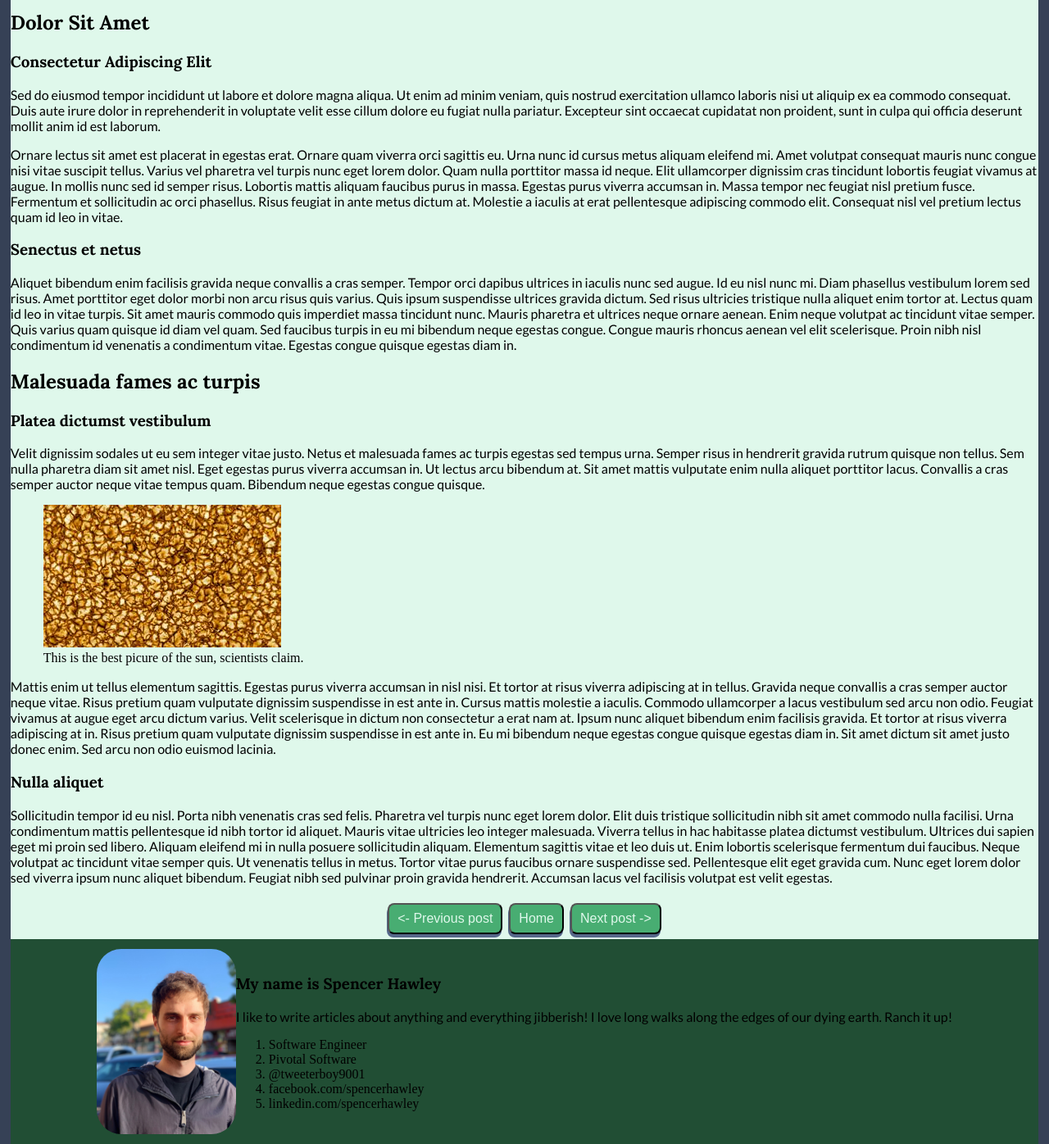
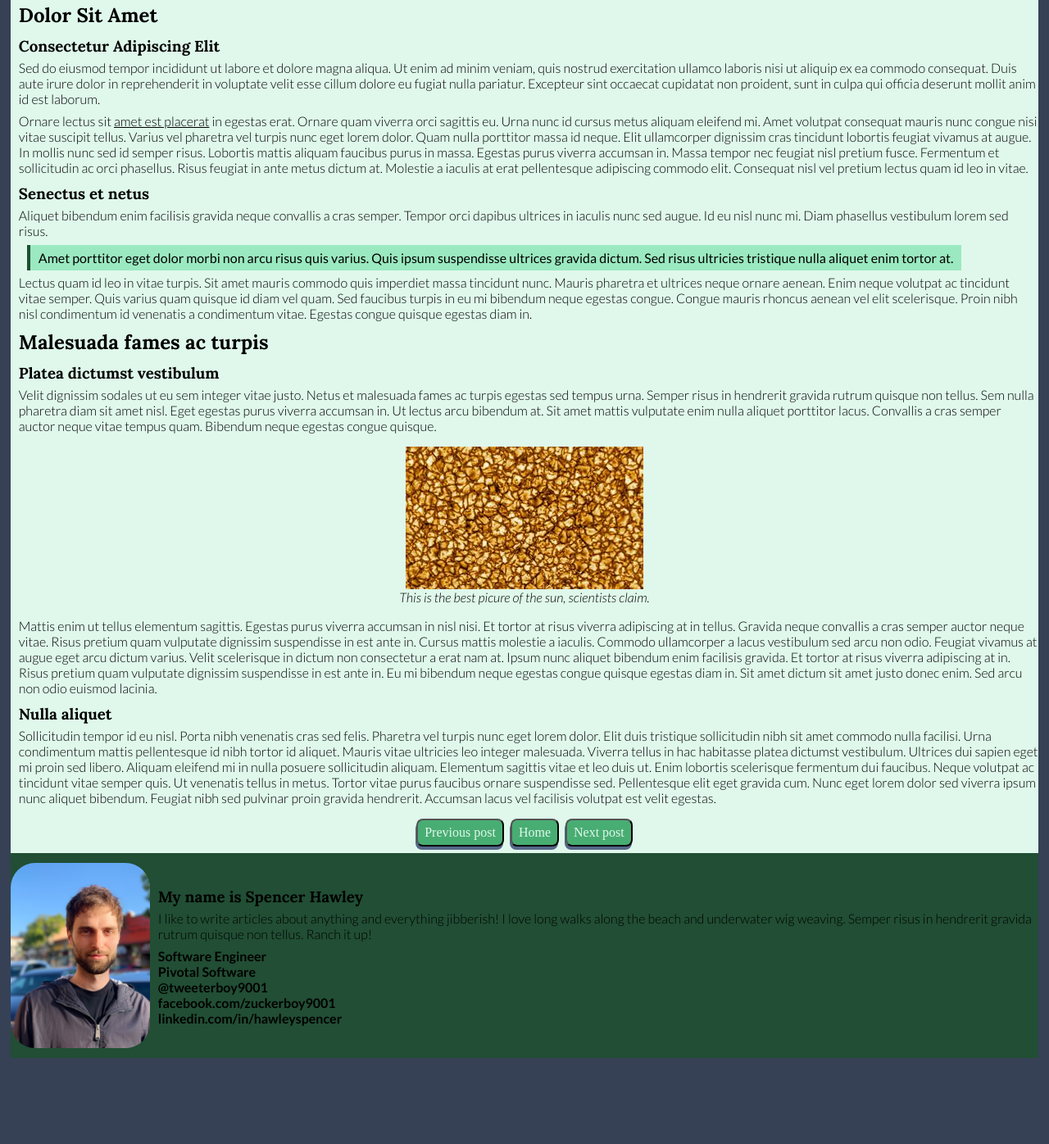
Before and after one commit to sphawley/blog, a plain HTML site: page pages/post.html in a window 1280 px wide. Shown: the part 382-1778 px from the top of the page at 82% size. After the commit the page ends 1673 px from the top, so only its background shows below. Drawn offline with Linux system fonts and the light colour scheme; a web font is replaced by a local one.

Commit message:
feat: clean up text with typography and proper spacing

```diff
--- a/css/home.css
+++ b/css/home.css
@@ -32,6 +32,7 @@
 .intro {
     grid-area: int;
     background-color: #DFF8EB;
+    padding: 20px 10px;
 }
 
 .recentPosts {
--- a/css/post.css
+++ b/css/post.css
@@ -51,3 +51,30 @@
     height: auto;
     border-radius: 30px;
 }
+
+.articleImage {
+    display: block;
+    margin-left: auto;
+    margin-right: auto;
+}
+
+figcaption {
+    text-align: center;
+    font-family: 'Lato', sans-serif;
+    margin: 0 0 0 0;
+    font-size: 16px;
+    font-weight: 300;
+}
+
+blockquote {
+    display: inline-block;
+    font-family: 'Lato', sans-serif;
+    margin: 0 0 5px 20px;
+    padding: 6px 10px;
+    font-size: 16px;
+    font-weight: 400;
+    border-left-style: solid;
+    border-color: #214E34;
+    border-width: 4px;
+    background-color: #9BE9C0;
+}
--- a/css/style.css
+++ b/css/style.css
@@ -5,7 +5,8 @@
 .button {
     display: inline-block;
     margin: 0 4px 0 4px;
-    padding: 8px 10px;
+    padding: 6px 8px;
+    font-family: 'Slabo 13px', serif;
     font-size: 16px;
     cursor: pointer;
     text-align: center;
@@ -27,15 +28,24 @@
 
 h1 {
     font-family: 'Abril Fatface', cursive;
+    font-size: 46px;
+    color: #011638;
+    margin: 0 0 15px 10px;
 }
 
 h2,
 h3 {
     font-family: 'Lora', serif;
+    margin: 10px 0 5px 10px;
+    font-weight: bolder;
 }
 
-p {
+p,
+label {
     font-family: 'Lato', sans-serif;
+    margin: 0 0 8px 10px;
+    font-size: 16px;
+    font-weight: 300;
 }
 
 a {
@@ -51,3 +61,14 @@ a:hover {
 body {
     background-color: #364156
 }
+
+ol,
+ul {
+    list-style: square;
+    padding-left: 20px;
+    margin: 0 0 15px 0;
+}
+
+li {
+    padding-top: 8px;
+}
--- a/css/subscribe.css
+++ b/css/subscribe.css
@@ -16,6 +16,11 @@
 .enticement {
     grid-area: ent;
     background-color: #CDCDCD;
+    margin: 0;
+    text-align: center;
+    margin-top: 15px;
+    border-top-left-radius: 20px;
+    border-top-right-radius: 20px;
 }
 
 .form {
@@ -25,6 +30,7 @@
     justify-content: center;
     align-items: center;
     background-color: #DFF8EB;
+    padding: 15px 0;
 }
 
 .homeButton {
@@ -33,4 +39,6 @@
     justify-content: center;
     align-items: center;
     background-color: #CDCDCD;
+    border-bottom-left-radius: 20px;
+    border-bottom-right-radius: 20px;
 }
--- a/pages/post.html
+++ b/pages/post.html
@@ -16,37 +16,38 @@
                 <h2>Dolor Sit Amet</h2>
                 <h3>Consectetur Adipiscing Elit</h3>
                 <p>Sed do eiusmod tempor incididunt ut labore et dolore magna aliqua. Ut enim ad minim veniam, quis nostrud exercitation ullamco laboris nisi ut aliquip ex ea commodo consequat. Duis aute irure dolor in reprehenderit in voluptate velit esse cillum dolore eu fugiat nulla pariatur. Excepteur sint occaecat cupidatat non proident, sunt in culpa qui officia deserunt mollit anim id est laborum.</p>
-                <p>Ornare lectus sit amet est placerat in egestas erat. Ornare quam viverra orci sagittis eu. Urna nunc id cursus metus aliquam eleifend mi. Amet volutpat consequat mauris nunc congue nisi vitae suscipit tellus. Varius vel pharetra vel turpis nunc eget lorem dolor. Quam nulla porttitor massa id neque. Elit ullamcorper dignissim cras tincidunt lobortis feugiat vivamus at augue. In mollis nunc sed id semper risus. Lobortis mattis aliquam faucibus purus in massa. Egestas purus viverra accumsan in. Massa tempor nec feugiat nisl pretium fusce. Fermentum et sollicitudin ac orci phasellus. Risus feugiat in ante metus dictum at. Molestie a iaculis at erat pellentesque adipiscing commodo elit. Consequat nisl vel pretium lectus quam id leo in vitae.</p>
+                <p>Ornare lectus sit <u>amet est placerat</u> in egestas erat. Ornare quam viverra orci sagittis eu. Urna nunc id cursus metus aliquam eleifend mi. Amet volutpat consequat mauris nunc congue nisi vitae suscipit tellus. Varius vel pharetra vel turpis nunc eget lorem dolor. Quam nulla porttitor massa id neque. Elit ullamcorper dignissim cras tincidunt lobortis feugiat vivamus at augue. In mollis nunc sed id semper risus. Lobortis mattis aliquam faucibus purus in massa. Egestas purus viverra accumsan in. Massa tempor nec feugiat nisl pretium fusce. Fermentum et sollicitudin ac orci phasellus. Risus feugiat in ante metus dictum at. Molestie a iaculis at erat pellentesque adipiscing commodo elit. Consequat nisl vel pretium lectus quam id leo in vitae.</p>
                 <h3>Senectus et netus</h3>
-                <p>Aliquet bibendum enim facilisis gravida neque convallis a cras semper. Tempor orci dapibus ultrices in iaculis nunc sed augue. Id eu nisl nunc mi. Diam phasellus vestibulum lorem sed risus. Amet porttitor eget dolor morbi non arcu risus quis varius. Quis ipsum suspendisse ultrices gravida dictum. Sed risus ultricies tristique nulla aliquet enim tortor at. Lectus quam id leo in vitae turpis. Sit amet mauris commodo quis imperdiet massa tincidunt nunc. Mauris pharetra et ultrices neque ornare aenean. Enim neque volutpat ac tincidunt vitae semper. Quis varius quam quisque id diam vel quam. Sed faucibus turpis in eu mi bibendum neque egestas congue. Congue mauris rhoncus aenean vel elit scelerisque. Proin nibh nisl condimentum id venenatis a condimentum vitae. Egestas congue quisque egestas diam in.</p>
+                <p>Aliquet bibendum enim facilisis gravida neque convallis a cras semper. Tempor orci dapibus ultrices in iaculis nunc sed augue. Id eu nisl nunc mi. Diam phasellus vestibulum lorem sed risus.</p>
+                <blockquote>Amet porttitor eget dolor morbi non arcu risus quis varius. Quis ipsum suspendisse ultrices gravida dictum. Sed risus ultricies tristique nulla aliquet enim tortor at.</blockquote>
+                <p>Lectus quam id leo in vitae turpis. Sit amet mauris commodo quis imperdiet massa tincidunt nunc. Mauris pharetra et ultrices neque ornare aenean. Enim neque volutpat ac tincidunt vitae semper. Quis varius quam quisque id diam vel quam. Sed faucibus turpis in eu mi bibendum neque egestas congue. Congue mauris rhoncus aenean vel elit scelerisque. Proin nibh nisl condimentum id venenatis a condimentum vitae. Egestas congue quisque egestas diam in.</p>
                 <h2>Malesuada fames ac turpis</h2>
                 <h3>Platea dictumst vestibulum</h3>
                 <p>Velit dignissim sodales ut eu sem integer vitae justo. Netus et malesuada fames ac turpis egestas sed tempus urna. Semper risus in hendrerit gravida rutrum quisque non tellus. Sem nulla pharetra diam sit amet nisl. Eget egestas purus viverra accumsan in. Ut lectus arcu bibendum at. Sit amet mattis vulputate enim nulla aliquet porttitor lacus. Convallis a cras semper auctor neque vitae tempus quam. Bibendum neque egestas congue quisque.</p>
                 <figure>
-                    <img src="../images/sun.jpeg" alt="The surface of the sun" />
-                    <figcaption>This is the best picure of the sun, scientists claim.</figcaption>
+                    <img src="../images/sun.jpeg" alt="The surface of the sun" class="articleImage" />
+                    <figcaption><em>This is the best picure of the sun, scientists claim.</em></figcaption>
                 </figure>
                 <p>Mattis enim ut tellus elementum sagittis. Egestas purus viverra accumsan in nisl nisi. Et tortor at risus viverra adipiscing at in tellus. Gravida neque convallis a cras semper auctor neque vitae. Risus pretium quam vulputate dignissim suspendisse in est ante in. Cursus mattis molestie a iaculis. Commodo ullamcorper a lacus vestibulum sed arcu non odio. Feugiat vivamus at augue eget arcu dictum varius. Velit scelerisque in dictum non consectetur a erat nam at. Ipsum nunc aliquet bibendum enim facilisis gravida. Et tortor at risus viverra adipiscing at in. Risus pretium quam vulputate dignissim suspendisse in est ante in. Eu mi bibendum neque egestas congue quisque egestas diam in. Sit amet dictum sit amet justo donec enim. Sed arcu non odio euismod lacinia.</p>
                 <h3>Nulla aliquet</h3>
                 <p>Sollicitudin tempor id eu nisl. Porta nibh venenatis cras sed felis. Pharetra vel turpis nunc eget lorem dolor. Elit duis tristique sollicitudin nibh sit amet commodo nulla facilisi. Urna condimentum mattis pellentesque id nibh tortor id aliquet. Mauris vitae ultricies leo integer malesuada. Viverra tellus in hac habitasse platea dictumst vestibulum. Ultrices dui sapien eget mi proin sed libero. Aliquam eleifend mi in nulla posuere sollicitudin aliquam. Elementum sagittis vitae et leo duis ut. Enim lobortis scelerisque fermentum dui faucibus. Neque volutpat ac tincidunt vitae semper quis. Ut venenatis tellus in metus. Tortor vitae purus faucibus ornare suspendisse sed. Pellentesque elit eget gravida cum. Nunc eget lorem dolor sed viverra ipsum nunc aliquet bibendum. Feugiat nibh sed pulvinar proin gravida hendrerit. Accumsan lacus vel facilisis volutpat est velit egestas.</p>
             </div>
 			<div class="nav">
-                <a href="post.html"><button class="button"><- Previous post</button></a>
+                <a href="post.html"><button class="button">Previous post</button></a>
                 <a href="../index.html"><button class="button">Home</button></a>
-                <a href="post.html"><button class="button">Next post -></button></a>
+                <a href="post.html"><button class="button">Next post</button></a>
             </div>
 			<div class="aboutAuthor">
                 <img src="../images/me.jpeg" alt="Cute guy dot jaypeg" class="profilePic" />
                 <div class="authorText">
                     <h3>My name is Spencer Hawley</h3>
-                    <p>I like to write articles about anything and everything jibberish! I love long walks along the edges of our dying earth. Ranch it up!</p>
-                    <ol>
-                        <li>Software Engineer</li>
-                        <li>Pivotal Software</li>
-                        <li>@tweeterboy9001</li>
-                        <li>facebook.com/spencerhawley</li>
-                        <li>linkedin.com/spencerhawley</li>
-                    </ol>
+                    <p>I like to write articles about anything and everything jibberish! I love long walks along the beach and underwater wig weaving. Semper risus in hendrerit gravida rutrum quisque non tellus. Ranch it up!</p>
+                    <p><strong>Software Engineer<br />
+                        Pivotal Software<br />
+                        @tweeterboy9001<br />
+                        facebook.com/zuckerboy9001<br />
+                        linkedin.com/in/hawleyspencer</strong>
+                    </p>
                 </div>
             </div>
 		</div>
```
Also changed, not shown: index.html (+5 -6 lines), pages/subscribe.html (+2 -2 lines).
